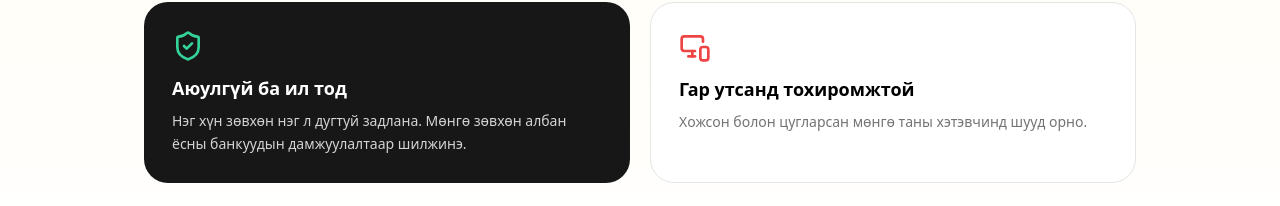
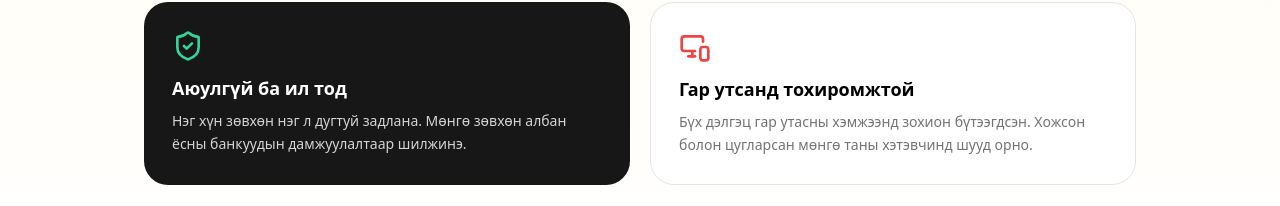
Before and after one commit to iUniQuee/Dugtui, a React (Vite) app: page / in a window 1280 px wide. Shown: the part 1447-1653 px from the top of the page. Built offline with nearby package versions, Linux system fonts and the light colour scheme; no server answers; the database is empty.

Commit message:
fix(landing): цагаан картын тайлбарт «Бүх дэлгэц гар утасны хэмжээнд зохион бүтээгдсэн» мөрийг нэмэв

```diff
--- a/src/screens/Landing.tsx
+++ b/src/screens/Landing.tsx
@@ -199,7 +199,8 @@ export function Landing({ onCreate }: { onCreate: (mode?: Mode) => void }) {
             <MonitorSmartphone className="w-8 h-8 text-red-500" />
             <h3 className="mt-3 font-bold text-lg">Гар утсанд тохиромжтой</h3>
             <p className="mt-2 text-sm text-neutral-500 leading-relaxed">
-              Хожсон болон цугларсан мөнгө таны хэтэвчинд шууд орно.
+              Бүх дэлгэц гар утасны хэмжээнд зохион бүтээгдсэн. Хожсон болон цугларсан мөнгө
+              таны хэтэвчинд шууд орно.
             </p>
           </div>
         </div>
```
